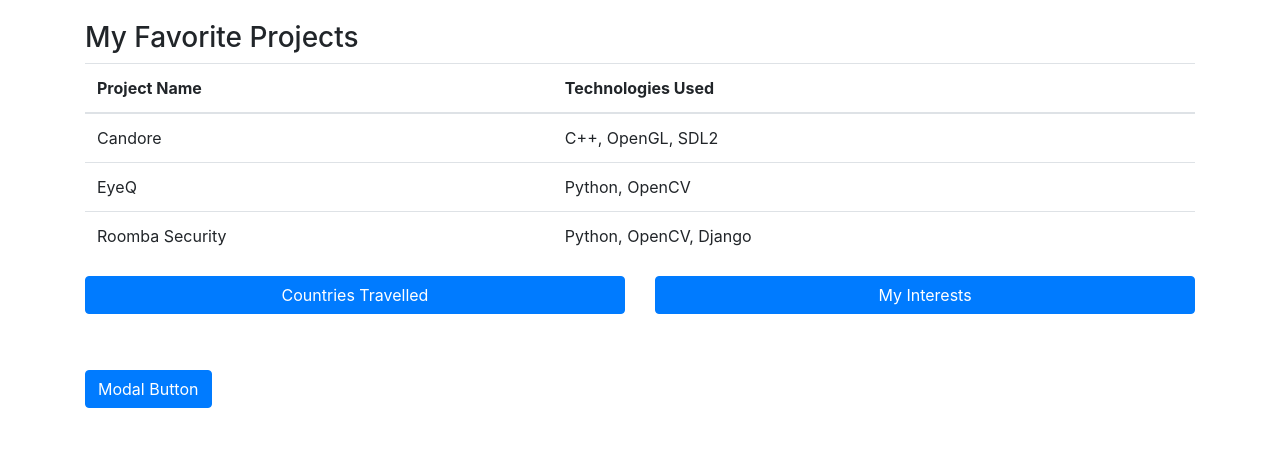
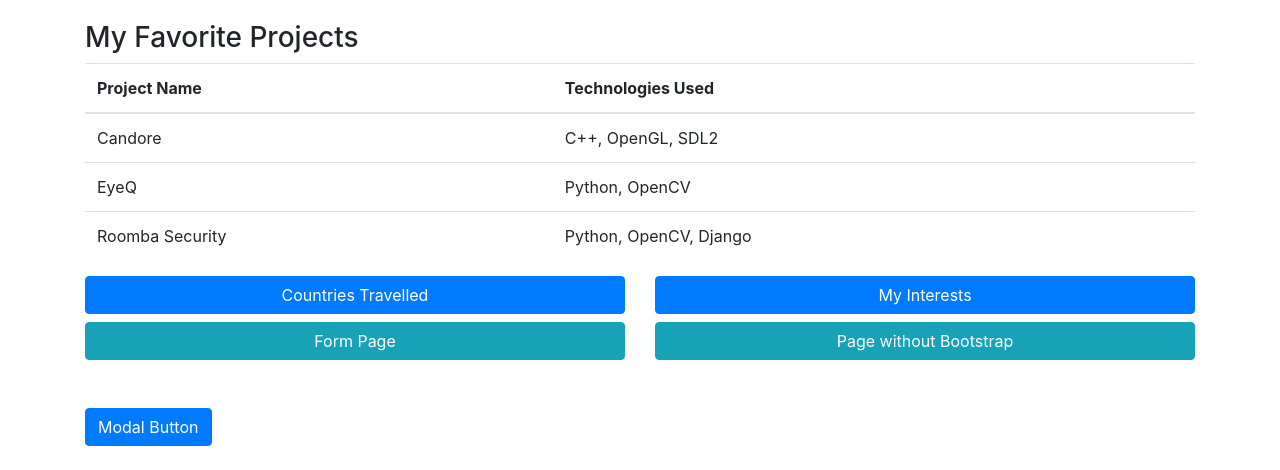
Before and after one commit to PaperXLV/3308_hw1, a plain HTML site: page index.html in a window 1280 px wide. Shown: the part 842-1312 px from the top of the page. Before the commit the page ends 1274 px from the top, so only its background shows below. Drawn offline with nearby package versions, Linux system fonts and the light colour scheme.

Commit message:
converting to github pages'

```diff
--- a/mypage_bootstrap.html
+++ b/index.html
@@ -92,6 +92,15 @@
             </div>
           </div>
 
+          <div class="row">
+            <div class="col">
+              <a href="form.html" class="btn btn-info btn-block">Form Page</a>
+            </div>
+            <div class="col">
+              <a href="mypage.html" class="btn btn-info btn-block">Page without Bootstrap</a>
+            </div>
+          </div>
+
           <br><br>
 
           <button type="button" class="btn btn-primary"
@@ -115,7 +124,6 @@
               </div>
             </div>
           </div>
-
           <br><br>
         </div>
       </body>
```
